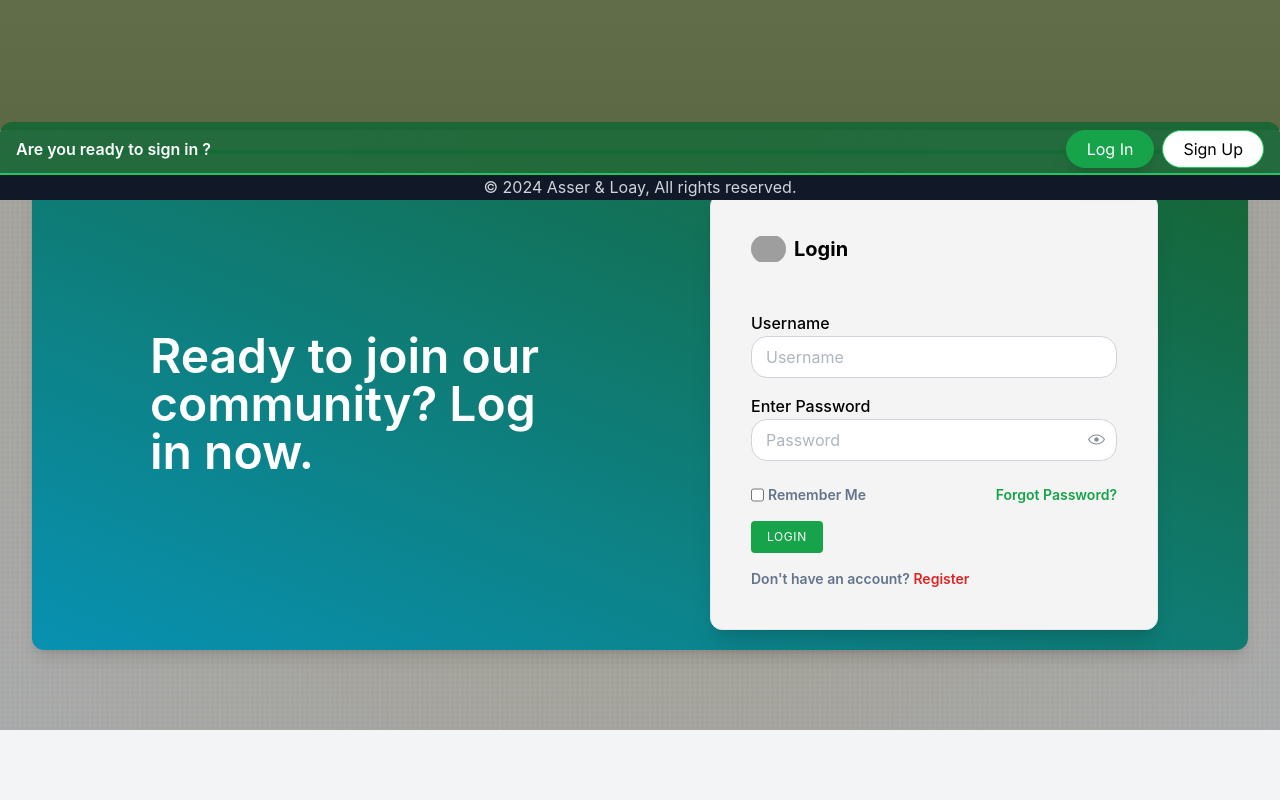
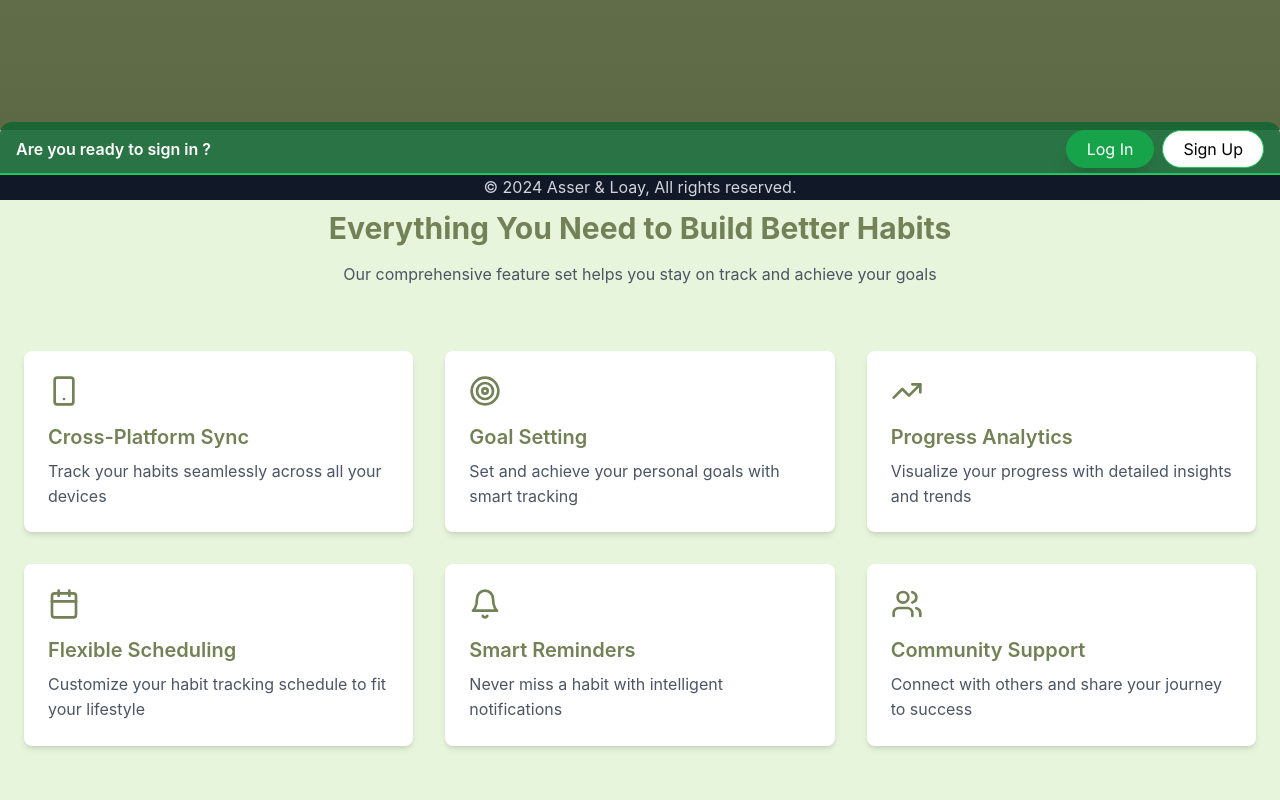
Before and after one commit to AsserElshafey/best-version-of-your-self, a Next.js app in the folder best-version-of-your-self/: page / in a window 1280 px wide. Shown: the part 600-1400 px from the top of the page. Before the commit the page ends 1330 px from the top, so only its background shows below. Built offline with nearby package versions, Linux system fonts and the light colour scheme; no server answers; grey boxes are pictures that could not be loaded.

Commit message:
Updated navbar and added features

```diff
--- a/best-version-of-your-self/app/page.jsx
+++ b/best-version-of-your-self/app/page.jsx
@@ -18,6 +18,9 @@ import { ArrowUpIcon } from "@heroicons/react/24/solid";
 import { useWindowScroll, useMediaQuery } from "@mantine/hooks";
 import "@mantine/carousel/styles.css";
 import Navbar from "@/components/NavBar";
+import Features from "@/components/Features";
+import footer from "@/components/Foooter";
+import Footer from "@/components/Footer";
 
 const Home = () => {
   const [scroll, scrollTo] = useWindowScroll();
@@ -86,6 +89,8 @@ const Home = () => {
           </Carousel>
         </div> */}
         <Hero />
+        <Features />
+        <footer />
         <div
           className="bg-gradient-radial from-[#3A6073] to-[#16222A]
                         mt-5 mx-2 md:mx-8 rounded-xl shadow-lg"
@@ -127,6 +132,7 @@ const Home = () => {
             </Link>
           </div>
         </div>
+        <footer />
 
         <Affix
           position={
--- /dev/null
+++ b/best-version-of-your-self/components/Features.jsx
@@ -0,0 +1,66 @@
+import React from 'react';
+import { Smartphone, Target, TrendingUp, Calendar, Bell, Users } from 'lucide-react';
+
+const Features = () => {
+  const features = [
+    {
+      icon: <Smartphone className="h-8 w-8" />,
+      title: "Cross-Platform Sync",
+      description: "Track your habits seamlessly across all your devices"
+    },
+    {
+      icon: <Target className="h-8 w-8" />,
+      title: "Goal Setting",
+      description: "Set and achieve your personal goals with smart tracking"
+    },
+    {
+      icon: <TrendingUp className="h-8 w-8" />,
+      title: "Progress Analytics",
+      description: "Visualize your progress with detailed insights and trends"
+    },
+    {
+      icon: <Calendar className="h-8 w-8" />,
+      title: "Flexible Scheduling",
+      description: "Customize your habit tracking schedule to fit your lifestyle"
+    },
+    {
+      icon: <Bell className="h-8 w-8" />,
+      title: "Smart Reminders",
+      description: "Never miss a habit with intelligent notifications"
+    },
+    {
+      icon: <Users className="h-8 w-8" />,
+      title: "Community Support",
+      description: "Connect with others and share your journey to success"
+    }
+  ];
+
+  return (
+    <section id="discover" className="py-20 bg-[#E7F5DC]">
+      <div className="max-w-7xl mx-auto px-6">
+        <div className="text-center mb-16">
+          <h2 className="text-3xl font-bold text-[#728156] mb-4">
+            Everything You Need to Build Better Habits
+          </h2>
+          <p className="text-gray-600 max-w-2xl mx-auto">
+            Our comprehensive feature set helps you stay on track and achieve your goals
+          </p>
+        </div>
+
+        <div className="grid md:grid-cols-2 lg:grid-cols-3 gap-8">
+          {features.map((feature, index) => (
+            <div key={index} className="bg-white p-6 rounded-lg shadow-md hover:shadow-lg transition-shadow">
+              <div className="text-[#728156] mb-4">{feature.icon}</div>
+              <h3 className="text-xl font-semibold text-[#728156] mb-2">
+                {feature.title}
+              </h3>
+              <p className="text-gray-600">{feature.description}</p>
+            </div>
+          ))}
+        </div>
+      </div>
+    </section>
+  );
+};
+
+export default Features;
--- /dev/null
+++ b/best-version-of-your-self/components/Foooter.jsx
@@ -0,0 +1,95 @@
+import React from 'react';
+import { Menu, Mail, Phone, MapPin, Facebook, Twitter, Instagram, Linkedin } from 'lucide-react';
+
+const Footer = () => {
+  return (
+    <footer className="bg-[#5d6945] text-white">
+      <div className="max-w-7xl mx-auto px-6 py-16">
+        <div className="grid grid-cols-1 md:grid-cols-4 gap-12">
+          {/* Company Info */}
+          <div className="space-y-4">
+            <div className="flex items-center space-x-2">
+              <Menu className="h-6 w-6" />
+              <span className="text-xl font-bold">HabitFlow</span>
+            </div>
+            <p className="text-[#E7F5DC] opacity-80">
+              Transform your life through the power of consistent habits. Join our community of achievers today.
+            </p>
+            <div className="flex space-x-4">
+              <a href="#" className="hover:text-[#E7F5DC] transition-colors">
+                <Facebook className="h-5 w-5" />
+              </a>
+              <a href="#" className="hover:text-[#E7F5DC] transition-colors">
+                <Twitter className="h-5 w-5" />
+              </a>
+              <a href="#" className="hover:text-[#E7F5DC] transition-colors">
+                <Instagram className="h-5 w-5" />
+              </a>
+              <a href="#" className="hover:text-[#E7F5DC] transition-colors">
+                <Linkedin className="h-5 w-5" />
+              </a>
+            </div>
+          </div>
+
+          {/* Quick Links */}
+          <div>
+            <h3 className="text-lg font-semibold mb-4">Quick Links</h3>
+            <ul className="space-y-2">
+              <li><a href="#" className="text-[#E7F5DC] opacity-80 hover:opacity-100 transition-colors">About Us</a></li>
+              <li><a href="#features" className="text-[#E7F5DC] opacity-80 hover:opacity-100 transition-colors">Features</a></li>
+              <li><a href="#pricing" className="text-[#E7F5DC] opacity-80 hover:opacity-100 transition-colors">Pricing</a></li>
+              <li><a href="#" className="text-[#E7F5DC] opacity-80 hover:opacity-100 transition-colors">Blog</a></li>
+              <li><a href="#" className="text-[#E7F5DC] opacity-80 hover:opacity-100 transition-colors">Contact</a></li>
+            </ul>
+          </div>
+
+          {/* Support */}
+          <div>
+            <h3 className="text-lg font-semibold mb-4">Support</h3>
+            <ul className="space-y-2">
+              <li><a href="#" className="text-[#E7F5DC] opacity-80 hover:opacity-100 transition-colors">Help Center</a></li>
+              <li><a href="#" className="text-[#E7F5DC] opacity-80 hover:opacity-100 transition-colors">Privacy Policy</a></li>
+              <li><a href="#" className="text-[#E7F5DC] opacity-80 hover:opacity-100 transition-colors">Terms of Service</a></li>
+              <li><a href="#" className="text-[#E7F5DC] opacity-80 hover:opacity-100 transition-colors">FAQ</a></li>
+              <li><a href="#" className="text-[#E7F5DC] opacity-80 hover:opacity-100 transition-colors">Community Guidelines</a></li>
+            </ul>
+          </div>
+
+          {/* Contact Info */}
+          <div>
+            <h3 className="text-lg font-semibold mb-4">Contact Us</h3>
+            <ul className="space-y-4">
+              <li className="flex items-center space-x-3">
+                <Mail className="h-5 w-5 text-[#E7F5DC] opacity-80" />
+                <span className="text-[#E7F5DC] opacity-80">support@habitflow.com</span>
+              </li>
+              <li className="flex items-center space-x-3">
+                <Phone className="h-5 w-5 text-[#E7F5DC] opacity-80" />
+                <span className="text-[#E7F5DC] opacity-80">+1 (555) 123-4567</span>
+              </li>
+              <li className="flex items-center space-x-3">
+                <MapPin className="h-5 w-5 text-[#E7F5DC] opacity-80" />
+                <span className="text-[#E7F5DC] opacity-80">123 Habit Street, Flow City, FC 12345</span>
+              </li>
+            </ul>
+          </div>
+        </div>
+
+        <div className="border-t border-[#E7F5DC] border-opacity-20 mt-12 pt-8">
+          <div className="flex flex-col md:flex-row justify-between items-center">
+            <p className="text-[#E7F5DC] opacity-80 text-sm">
+              © {new Date().getFullYear()} HabitFlow. All rights reserved.
+            </p>
+            <div className="flex space-x-6 mt-4 md:mt-0">
+              <a href="#" className="text-[#E7F5DC] opacity-80 hover:opacity-100 text-sm transition-colors">Privacy Policy</a>
+              <a href="#" className="text-[#E7F5DC] opacity-80 hover:opacity-100 text-sm transition-colors">Terms of Service</a>
+              <a href="#" className="text-[#E7F5DC] opacity-80 hover:opacity-100 text-sm transition-colors">Cookie Policy</a>
+            </div>
+          </div>
+        </div>
+      </div>
+    </footer>
+  );
+};
+
+export default Footer;
--- a/best-version-of-your-self/components/Hero.jsx
+++ b/best-version-of-your-self/components/Hero.jsx
@@ -1,5 +1,9 @@
 import React from "react";
 
+/* TODO:
+  * 1. Fix hero for mobile
+  * 2. Add hero image
+ */
 const Hero = () => {
   return (
     <div className="min-h-[calc(100vh-70px)] bg-gradient-to-b from-[#728156] to-[#5d6945] text-white flex items-center">
@@ -26,11 +30,11 @@ const Hero = () => {
             </div>
           </div>
           <div className="relative">
-            <img
+            {/* <img
               src="https://images.unsplash.com/photo-1512314889357-e157c22f938d?auto=format&fit=crop&w=600&q=80"
               alt="Habit Tracking"
               className="rounded-lg shadow-2xl"
-            />
+            /> */}
           </div>
         </div>
       </div>
```
